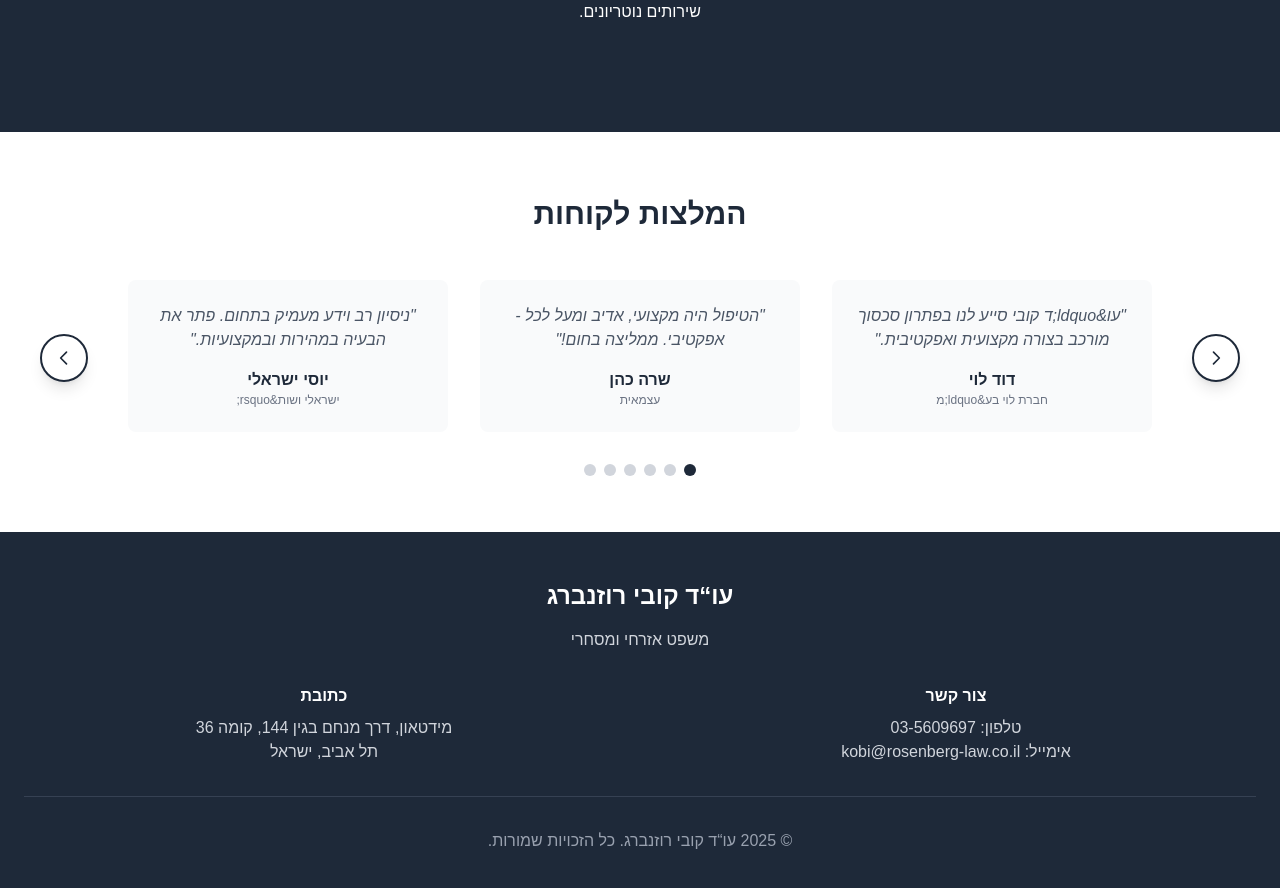
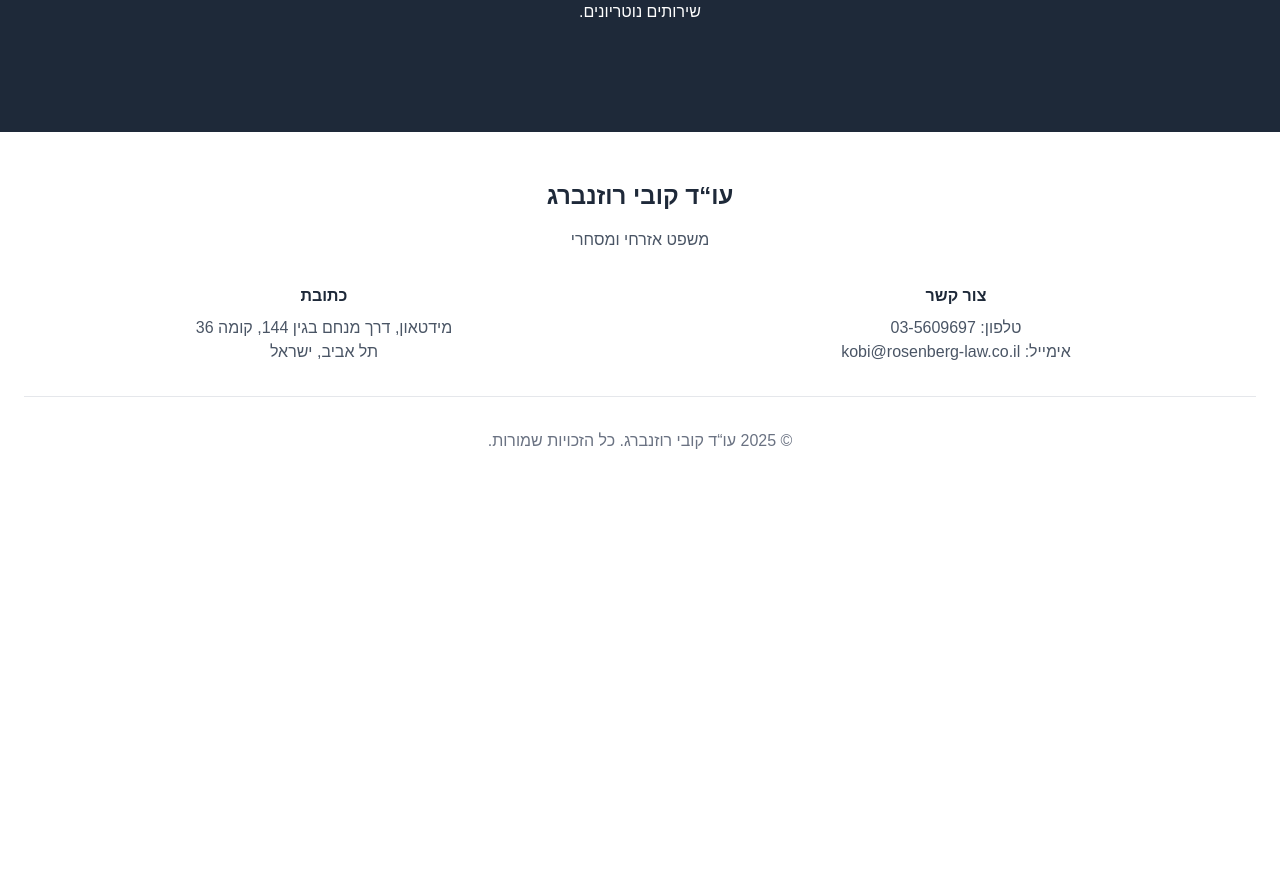
Before and after one commit to dandandan24/KobiLawyerProtfolio, a Next.js app: page / in a window 1280 px wide. Shown: the part 1980-2868 px from the top of the page. After the commit the page ends 2481 px from the top, so only its background shows below. Built offline with nearby package versions, Linux system fonts and the light colour scheme; a web font is replaced by a local one.

Commit message:
removed reco section

```diff
--- /dev/null
+++ b/src/app/components/Footer.tsx
@@ -0,0 +1,44 @@
+'use client';
+
+import { usePathname } from 'next/navigation';
+
+export default function Footer() {
+  const pathname = usePathname();
+  const isHome = pathname === '/';
+
+  const wrapperClasses = isHome
+    ? 'bg-white text-gray-800'
+    : 'bg-gray-800 text-white';
+
+  const subTextColor = isHome ? 'text-gray-600' : 'text-gray-300';
+  const borderClasses = isHome ? 'border-gray-200' : 'border-gray-700';
+  const copyrightColor = isHome ? 'text-gray-500' : 'text-gray-400';
+
+  return (
+    <footer className={`${wrapperClasses} py-12`}>
+      <div className="max-w-7xl mx-auto px-6 text-center">
+        <div className="mb-8">
+          <h3 className="text-2xl font-bold mb-4">עו&ldquo;ד קובי רוזנברג</h3>
+          <p className={subTextColor}>משפט אזרחי ומסחרי</p>
+        </div>
+
+        <div className={`grid grid-cols-1 md:grid-cols-2 gap-8 mb-8`}>
+          <div>
+            <h4 className="font-semibold mb-2">צור קשר</h4>
+            <p className={subTextColor}>טלפון: 03-5609697</p>
+            <p className={subTextColor}>אימייל: kobi@rosenberg-law.co.il</p>
+          </div>
+          <div>
+            <h4 className="font-semibold mb-2">כתובת</h4>
+            <p className={subTextColor}>מידטאון, דרך מנחם בגין 144, קומה 36</p>
+            <p className={subTextColor}>תל אביב, ישראל</p>
+          </div>
+        </div>
+
+        <div className={`border-t ${borderClasses} pt-8`}>
+          <p className={copyrightColor}>&copy; 2025 עו&ldquo;ד קובי רוזנברג. כל הזכויות שמורות.</p>
+        </div>
+      </div>
+    </footer>
+  );
+}
--- a/src/app/layout.tsx
+++ b/src/app/layout.tsx
@@ -3,6 +3,7 @@ import { Geist, Geist_Mono } from "next/font/google";
 import { David_Libre } from "next/font/google";
 import "./globals.css";
 import Navbar from "./components/Navbar";
+import Footer from "./components/Footer";
 import { ScrollAnimationProvider } from "./components/ScrollAnimationProvider";
 import { PageTransition } from "./components/PageTransition";
 
@@ -41,32 +42,7 @@ export default function RootLayout({
           <Navbar />
           <PageTransition>
             {children}
-
-            {/* Footer */}
-            <footer className="bg-gray-800 text-white py-12">
-              <div className="max-w-7xl mx-auto px-6 text-center">
-                <div className="mb-8">
-                  <h3 className="text-2xl font-bold mb-4">עו&ldquo;ד קובי רוזנברג</h3>
-                  <p className="text-gray-300">משפט אזרחי ומסחרי</p>
-                </div>
-                <div className="grid grid-cols-1 md:grid-cols-2 gap-8 mb-8">
-                  <div>
-                    <h4 className="font-semibold mb-2">צור קשר</h4>
-                    <p className="text-gray-300">טלפון: 03-5609697</p>
-                    <p className="text-gray-300">אימייל: kobi@rosenberg-law.co.il</p>
-                  </div>
-                  <div>
-                    <h4 className="font-semibold mb-2">כתובת</h4>
-                    <p className="text-gray-300">מידטאון, דרך מנחם בגין 144, קומה 36</p>
-                    <p className="text-gray-300">תל אביב, ישראל</p>
-                  </div>
-
-                </div>
-                <div className="border-t border-gray-700 pt-8">
-                  <p className="text-gray-400">&copy; 2025 עו&ldquo;ד קובי רוזנברג. כל הזכויות שמורות.</p>
-                </div>
-              </div>
-            </footer>
+            <Footer />
           </PageTransition>
         </ScrollAnimationProvider>
       </body>
--- a/src/app/page.tsx
+++ b/src/app/page.tsx
@@ -1,66 +1,11 @@
 'use client';
 
 import Image from "next/image";
-import { useState } from "react";
 import { useScrollAnimation } from "./components/ScrollAnimationProvider";
 
 export default function Home() {
-  const [currentIndex, setCurrentIndex] = useState(0);
   const { animatedElements } = useScrollAnimation();
 
-  const recommendations = [
-    {
-      name: "דוד לוי",
-      company: "חברת לוי בע&ldquo;מ",
-      text: "עו&ldquo;ד קובי סייע לנו בפתרון סכסוך מורכב בצורה מקצועית ואפקטיבית."
-    },
-    {
-      name: "שרה כהן",
-      company: "עצמאית",
-      text: "הטיפול היה מקצועי, אדיב ומעל לכל - אפקטיבי. ממליצה בחום!"
-    },
-    {
-      name: "יוסי ישראלי",
-      company: "ישראלי ושות&rsquo;",
-      text: "ניסיון רב וידע מעמיק בתחום. פתר את הבעיה במהירות ובמקצועיות."
-    },
-    {
-      name: "מיכל רוזן",
-      company: "רוזן ושות&rsquo;",
-      text: "שירות מעולה ומקצועי. עו&ldquo;ד קובי פתר לנו בעיה מורכבת במהירות."
-    },
-    {
-      name: "אבי כהן",
-      company: "חברת כהן בע&ldquo;מ",
-      text: "מקצועיות ברמה הגבוהה ביותר. ממליץ בחום לכל מי שצריך עו&ldquo;ד טוב."
-    },
-    {
-      name: "דנה לוי",
-      company: "עו&ldquo;ד עצמאית",
-      text: "עבודה מדויקת ומקצועית. עו&ldquo;ד קובי הוא אחד העורכי הדין הטובים בתחום."
-    }
-  ];
-
-  const nextSlide = () => {
-    setCurrentIndex((prevIndex) =>
-      prevIndex + 1 >= recommendations.length ? 0 : prevIndex + 1
-    );
-  };
-
-  const prevSlide = () => {
-    setCurrentIndex((prevIndex) =>
-      prevIndex - 1 < 0 ? recommendations.length - 1 : prevIndex - 1
-    );
-  };
-
-  const getVisibleRecommendations = () => {
-    const visible = [];
-    for (let i = 0; i < 3; i++) {
-      const index = (currentIndex + i) % recommendations.length;
-      visible.push(recommendations[index]);
-    }
-    return visible;
-  };
 
   return (
     <div className="font-sans" dir="rtl">
@@ -195,63 +140,7 @@ export default function Home() {
         </div>
       </section> */}
 
-      {/* Section 5: Recommendations Section - 40% screen height */}
-      <section className="h-[50vh] md:h-[50vh] sm:h-auto py-16 bg-white">
-        <div className="max-w-7xl mx-auto px-6">
-          <h2 className={`text-3xl md:text-3xl sm:text-2xl font-bold text-gray-800 text-center mb-12 fade-in-up ${animatedElements.has('recommendations-title') ? 'visible' : ''}`} data-animate-id="recommendations-title">המלצות לקוחות</h2>
-
-          {/* Carousel Container */}
-          <div className="relative">
-            {/* Navigation Buttons */}
-            <button
-              onClick={prevSlide}
-              className="absolute left-4 top-1/2 transform -translate-y-1/2 bg-transparent text-gray-600 p-3 rounded-full hover:text-gray-800 transition-all duration-300 z-10 md:bg-white md:text-gray-800 md:hover:bg-gray-800 md:hover:text-white md:shadow-lg md:hover:shadow-xl md:border-2 md:border-gray-800 md:hover:scale-105"
-              style={{ top: 'calc(50% - 20px)' }}
-              aria-label="Previous recommendations"
-            >
-              <svg className="w-5 h-5" fill="none" stroke="currentColor" viewBox="0 0 24 24">
-                <path strokeLinecap="round" strokeLinejoin="round" strokeWidth={2} d="M15 19l-7-7 7-7" />
-              </svg>
-            </button>
-
-            <button
-              onClick={nextSlide}
-              className="absolute right-4 top-1/2 transform -translate-y-1/2 bg-transparent text-gray-600 p-3 rounded-full hover:text-gray-800 transition-all duration-300 z-10 md:bg-white md:text-gray-800 md:hover:bg-gray-800 md:hover:text-white md:shadow-lg md:hover:shadow-xl md:border-2 md:border-gray-800 md:hover:scale-105"
-              style={{ top: 'calc(50% - 20px)' }}
-              aria-label="Next recommendations"
-            >
-              <svg className="w-5 h-5" fill="none" stroke="currentColor" viewBox="0 0 24 24">
-                <path strokeLinecap="round" strokeLinejoin="round" strokeWidth={2} d="M9 5l7 7-7 7" />
-              </svg>
-            </button>
-
-            {/* Recommendations Display */}
-            <div className="flex gap-8 justify-center flex-col sm:flex-row">
-              {getVisibleRecommendations().map((rec, index) => (
-                <div key={index} className={`bg-gray-50 p-6 rounded-lg max-w-xs text-center mx-auto sm:mx-0 ${index > 0 ? 'hidden sm:block' : ''}`}>
-                  <p className="text-gray-600 mb-4 italic md:text-base sm:text-sm">"{rec.text}"</p> {/* eslint-disable-line react/no-unescaped-entities */}
-                  <h4 className="font-semibold text-gray-800 md:text-base sm:text-sm">{rec.name}</h4>
-                  <p className="text-gray-500 text-sm sm:text-xs">{rec.company}</p>
-                </div>
-              ))}
-            </div>
-
-            {/* Dots Indicator */}
-            <div className="flex justify-center mt-8 gap-2">
-              {recommendations.map((_, index) => (
-                <button
-                  key={index}
-                  onClick={() => setCurrentIndex(index)}
-                  className={`w-3 h-3 rounded-full transition-colors ${
-                    currentIndex === index ? 'bg-gray-800' : 'bg-gray-300'
-                  }`}
-                  aria-label={`Go to recommendation ${index + 1}`}
-                />
-              ))}
-            </div>
-          </div>
-        </div>
-      </section>
+      {/* Recommendations Section removed */}
     </div>
   );
 }
```
